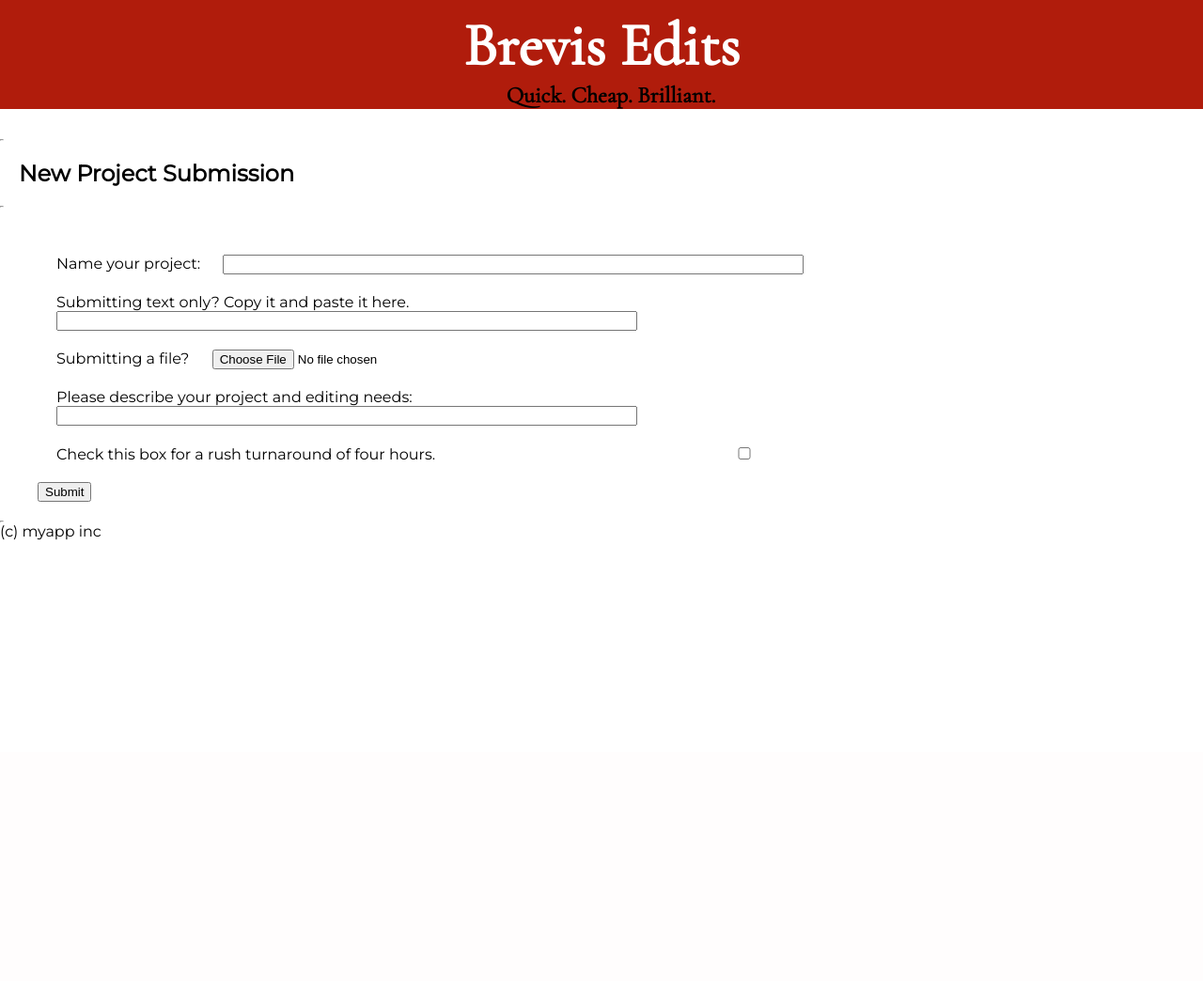
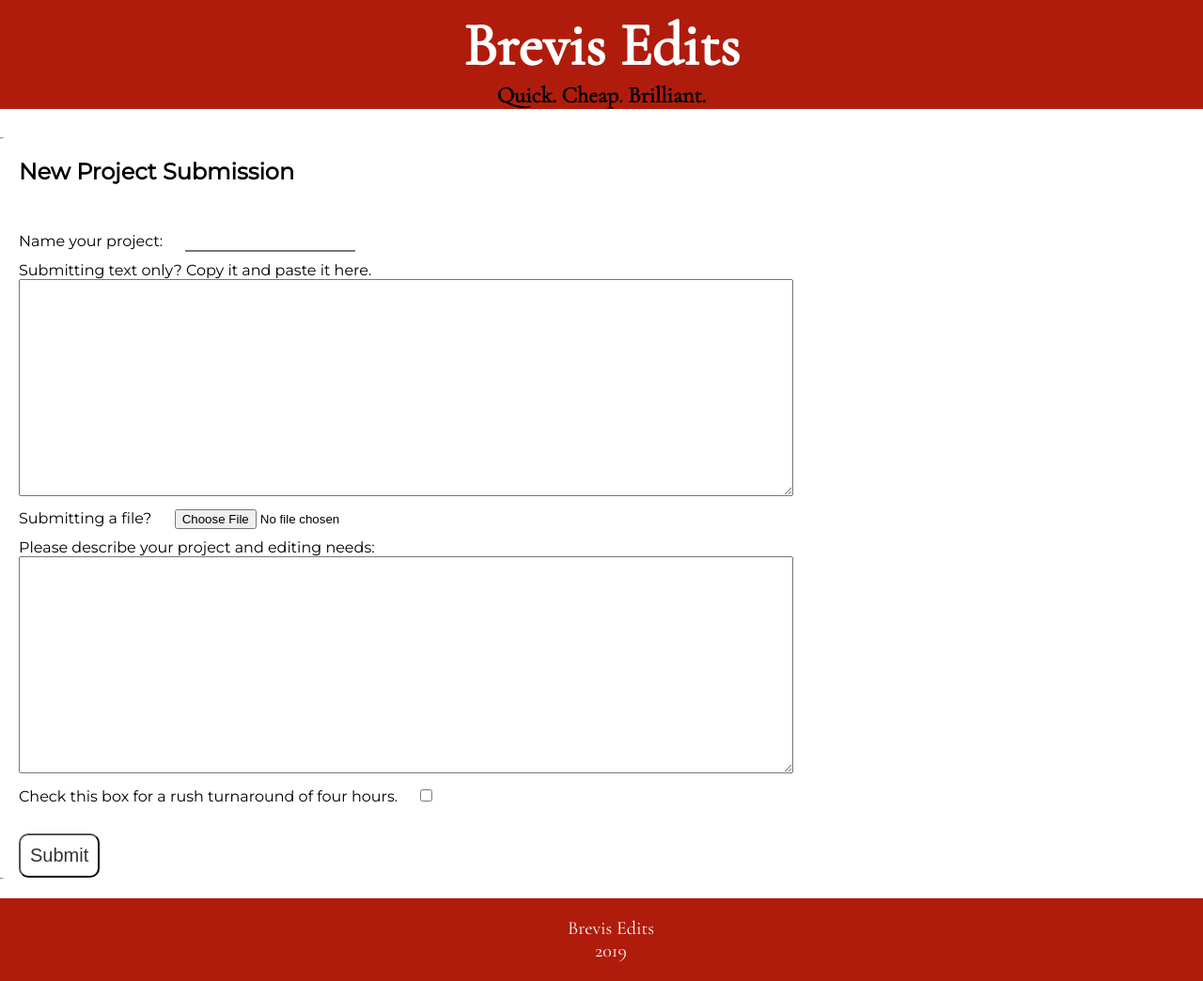
Before and after one commit to MeowBanx/capstone, a Django app: page /submit/ in a window 1280 px wide. Shown: the whole page at 94% size. Before the commit the page ends 575 px from the top, so only its background shows below. Run offline with Django 3.2, Linux system fonts and the light colour scheme; some web fonts are replaced.

Commit message:
additional updates

```diff
--- a/brevisapp/static/brevisapp/style.css
+++ b/brevisapp/static/brevisapp/style.css
@@ -25,7 +25,7 @@ body, html {
 }
 
 .slogan {
-  margin-top: 0px;
+  margin: 0px 0px 30px 0px;
   font-family: 'Cormorant Garamond', serif;
   font-size: 1.5em;
   text-align: center;
@@ -39,17 +39,19 @@ hr {
 }
 
 /*links on all pages*/
+
+h1, h2, h4, form, input, label, button, #output, .project-list, .left_margin {
+  margin-left: 20px;
+}
+
 a {
   text-decoration: none;
   color: red;
 }
 
-input {
-  width: 50%;
-}
 
-h2, h4, form, input, label, button, a {
-  margin-left: 20px;
+a:hover {
+  opacity: 0.5;
 }
 
 .smaller-text {
@@ -61,8 +63,60 @@ p {
 
 }
 
-.form {
+form {
   margin-top: 50px;
+  width: 100%;
+}
+
+label {
+  margin: 0px;
+}
+
+#proj_name {
+  border-top: none;
+  border-right: none;
+  border-left: none;
+}
+
+.basic-btn {
+  font-size:20px;
+  background-color:#fff;
+  padding:10px;
+  color:#333;
+  border-radius: 10px;
+  transition: 1s;
+  width: auto;
+  margin: 20px 0px 0px 20px;
+}
+
+.basic-btn:hover {
+  opacity: 0.5;
+}
+
+.submission-input {
+  display: flex;
+  flex-direction: column;
+}
+
+.basic-input {
+  width: 30%;
+  margin: 10px;
+  font-size: 20px;
+  font-family: 'Montserrat', sans-serif;
+  height: auto;
+}
+
+footer {
+  width: 100%;
+  background-color: #B01C0C;
+  margin: 0px;
+  padding: 10px;
+  color: white;
+  text-align: center;
+  margin-top: 20px;
+  height: auto;
+  font-family: 'Cormorant Garamond', serif;
+  font-size: 20px;
 }
 /*=================index=======================================================*/
 
@@ -96,6 +150,8 @@ p {
     border: solid 3px #fff;
 }
 
+
+
 .project_btn {
   font-size:1em;
 	padding: 10px 20px 10px 20px;
@@ -109,13 +165,16 @@ p {
 
 .project_btns {
   display: flex;
+  justify-content: space-around;
 }
 
 /*info boxes on index*/
 
-.info-box-title-r, .info-box-title-l {
+.info-box-title-r, .info-box-title-l, h4 {
   font-family: 'Lobster', cursive;
   font-size: 2.75em;
+  margin-top: 15px;
+  margin-bottom: 5px;
 }
 
 .info-box-title-r {
@@ -163,7 +222,7 @@ p {
 
 }
 
-#pointer1:before, #pointer3:before {
+#pointer1:before {
   content: "";
   position: absolute;
   right: -80px;
@@ -177,7 +236,16 @@ p {
 }
 
 #pointer3:before {
+  content: "";
+  position: absolute;
+  right: -80px;
+  bottom: 0;
+  width: 0;
+  height: 0;
   border-left: 80px solid #B01C0C;
+  border-top: 80px solid transparent;
+  border-bottom: 80px solid transparent;
+  margin: auto;
 }
 
 #pointer2:after {
@@ -227,6 +295,7 @@ p {
   font-family: 'Lobster', cursive;
   background-color: black;
   color: white;
+  margin-right: 20px;
 }
 
 .dropdown {
@@ -279,8 +348,10 @@ p {
   display: none;
   padding: 80px;
   text-align: center;
-  background-color: aliceblue;
-  transition: 0.6s ease;
+  background-color: black;
+  color: white;
+  transition: 1s ease;
+  height: 20%;
 }
 
 .name {
@@ -312,41 +383,29 @@ p {
   background-color: #717171;
 }
 
+
+
+
 /* Add an italic font style to all quotes */
-.quotes {
+q {
   font-family: 'Fahkwang', sans-serif;
   font-style: italic;
+  font-size: 1em;
+  width: 75%
 }
 
-.talkbubble {
-    width: 70%;
-    height: 150px;
-    background: grey;
-    position: relative;
-    -moz-border-radius: 10px;
-    -webkit-border-radius: 10px;
-    border-radius: 10px;
-    margin: auto;
-  }
 
-  .talkbubble:before {
-    content: "";
-    position: absolute;
-    right: 100%;
-    top: 26px;
-    width: 0;
-    height: 0;
-    border-top: 25px solid transparent;
-    border-right: 50px solid grey;
-    border-bottom: 25px solid transparent;
-    margin: auto;
-  }
-
-/*===============submit and to edit pages===============================*/
-.form-element, .project-list {
-  margin: 20px;
+.form-element {
+  margin-top: 10px;
 }
 
-#description, #orig-text {
 
+.project_lists {
+  display: flex;
+  justify-content: space-around;
 }
+
+.black_hr {
+  width: 2px;
+  color: black;
+}
--- a/brevisapp/templates/brevisapp/base.html
+++ b/brevisapp/templates/brevisapp/base.html
@@ -21,7 +21,7 @@
       {% endblock %}
       <hr/>
       <footer>
-      (c) myapp inc
+        <p>Brevis Edits<br/>2019</p>
       </footer>
     <script type="text/javascript" src="{% static 'brevisapp/script.js' %}"></script>
 
--- a/brevisapp/templates/brevisapp/client_project.html
+++ b/brevisapp/templates/brevisapp/client_project.html
@@ -26,6 +26,11 @@
 {% endif %}
 {% if project.edit_date %}
   <p>Date edited: {{ project.edit_date }}</p>
+  {% if not project.final_date %}
+    <form action="{% url 'brevisapp:approve_edit' project.id %}" method="post">
+      {% csrf_token %}
+      <button class="basic-btn" type="submit">Approve Edits</button>
+  {% endif %}
 {% endif %}
 {% if project.final_date %}
   <p>Date finalized: {{ project.final_date }}</p>
--- a/brevisapp/templates/brevisapp/submit.html
+++ b/brevisapp/templates/brevisapp/submit.html
@@ -2,7 +2,6 @@
 
 {% block title %}
   <h2>New Project Submission</h2>
-  <hr/>
 {% endblock %}
 
 {% block content %}
@@ -11,32 +10,50 @@
   <form action="{% url 'brevisapp:new_project' %}" method="post" enctype="multipart/form-data">
     {% csrf_token %}
     <div class="form-element">
-      <label for="proj-name">Name your project:</label>
-      <input type="text" id="proj-name" name="proj-name" required/><br/>
+      <label for="proj_name">Name your project:</label>
+      <input type="text" id="proj_name" name="proj_name" required/><br/>
     </div>
     <div class="form-element">
-      <label for="orig-text">Submitting text only? Copy it and paste it here.</label></br>
-      <input type="text" id="orig-text" name="orig-text"/><br/>
+      <label for="orig_text">Submitting text only? Copy it and paste it here.</label></br>
+      <textarea type="text" id="orig_text" name="orig_text" rows="15" cols="100%"></textarea><br/>
     </div>
     <div class="form-element">
-      <label for="orig-file">Submitting a file?</label>
-      <input type="file" id="orig-file" name="orig-file"/><br/>
+      <label for="orig_file">Submitting a file?</label>
+      <input type="file" id="orig_file" name="orig_file"/><br/>
     </div>
     <div class="form-element">
       <label for="description">Please describe your project and editing needs:</label><br/>
-      <input type="text" id="description" name="description" required/><br/>
+      <textarea type="text" id="description" name="description" rows="15" cols="100%" required></textarea><br/>
     </div>
     <div class="form-element">
-      <label for="project-turnaround">Check this box for a rush turnaround of four hours.</label>
-      <input type="checkbox" id="project-turnaround" name="project-turnaround" value="llama"/><br/>
+      <label for="project_turnaround">Check this box for a rush turnaround of four hours.</label>
+      <input type="checkbox" id="project_turnaround" name="project_turnaround" value="llama"/><br/>
     </div>
     </div>
     <div class="form-element">
-      <button type="submit">Submit</button>
+      <button class = "basic-btn" type="submit">Submit</button>
     </div>
   </form>
 </div>
 
+<!-- <script type="text/javascript">
+
+  let orig_text = document.querySelector('#orig_text')
+  let project_turnaround = document.querySelector('#project_turnaround')
+
+  function countWords(user_text) {
+    return orig_text.trim().split(/\s+/).length;
+  }
+
+  submitbtn.onclick = function() {
+    if (project_turnaround) {
+      cost = countWords(orig_text.value)*0.02
+    }
+    else {
+      cost = countWords(orig_text.value)*0.04
+    }
 
 
+
+</script> -->
 {% endblock %}
--- a/brevisapp/templates/brevisapp/to_edit.html
+++ b/brevisapp/templates/brevisapp/to_edit.html
@@ -1,15 +1,16 @@
 {% extends 'brevisapp/base.html' %}
-
-{% block title %}Available Projects{% endblock %}
 
 {% block content %}
 
+<h4>Available Projects</h4>
 {% for project in projects %}
     {% if final_date == null %}
         <div class="project-list">
           <a href="{% url 'brevisapp:edit_project' project.id %}">{{ project.name }}</a><br/>
           <span>Due date: {{ project.due_date_str }}</span>
         </div>
+    {% else %}
+      <p>There are no available projects at this time.</p>
     {% endif %}
 {% endfor %}
 
--- a/brevisapp/urls.py
+++ b/brevisapp/urls.py
@@ -17,4 +17,5 @@ urlpatterns = [
     path('<int:project_id>/edit_project/', views.edit_project, name='edit_project'),
     path('<int:project_id>/submit_edit/', views.submit_edit, name='submit_edit'),
     path('get_a_quote/', views.get_a_quote, name='get_a_quote'),
+    path('<int:project_id>/approve_edit/', views.approve_edit, name='approve_edit'),
 ]
--- a/brevisapp/views.py
+++ b/brevisapp/views.py
@@ -6,6 +6,7 @@ from django.contrib.auth.models import User
 from django.contrib.auth import authenticate, login, logout
 from django.contrib.auth.decorators import login_required
 from django.utils import timezone
+from django.core.mail import send_mail
 
 def index(request):
     return render(request, 'brevisapp/index.html')
@@ -101,6 +102,11 @@ def submit_edit(request, project_id):
     project.save()
     return HttpResponseRedirect(reverse('brevisapp:to_edit'))
 
+def approve_edit(request, project_id):
+    project = get_object_or_404(EditingProject, pk=project_id)
+    project.final_date = timezone.now()
+    project.save()
+    return HttpResponseRedirect(reverse('brevisapp:user_page'))
 
 def logout_user(request):
     logout(request)
```
Also changed, not shown: brevisapp/static/brevisapp/script.js (+17 -25 lines), brevisapp/templates/brevisapp/edit_project.html (+6 -6 lines), brevisapp/templates/brevisapp/get_a_quote.html (+8 -5 lines), brevisapp/templates/brevisapp/login_page.html (+6 -3 lines), brevisapp/templates/brevisapp/register.html (+11 -6 lines), brevisapp/templates/brevisapp/user_page.html (+23 -7 lines), brevisapp/migrations/0012_auto_20190513_1209.py (added), brevisapp/migrations/0013_auto_20190513_1211.py (added), brevisapp/migrations/0014_auto_20190513_1230.py (added), brevisapp/migrations/0015_auto_20190513_1343.py (added), db.sqlite3.
